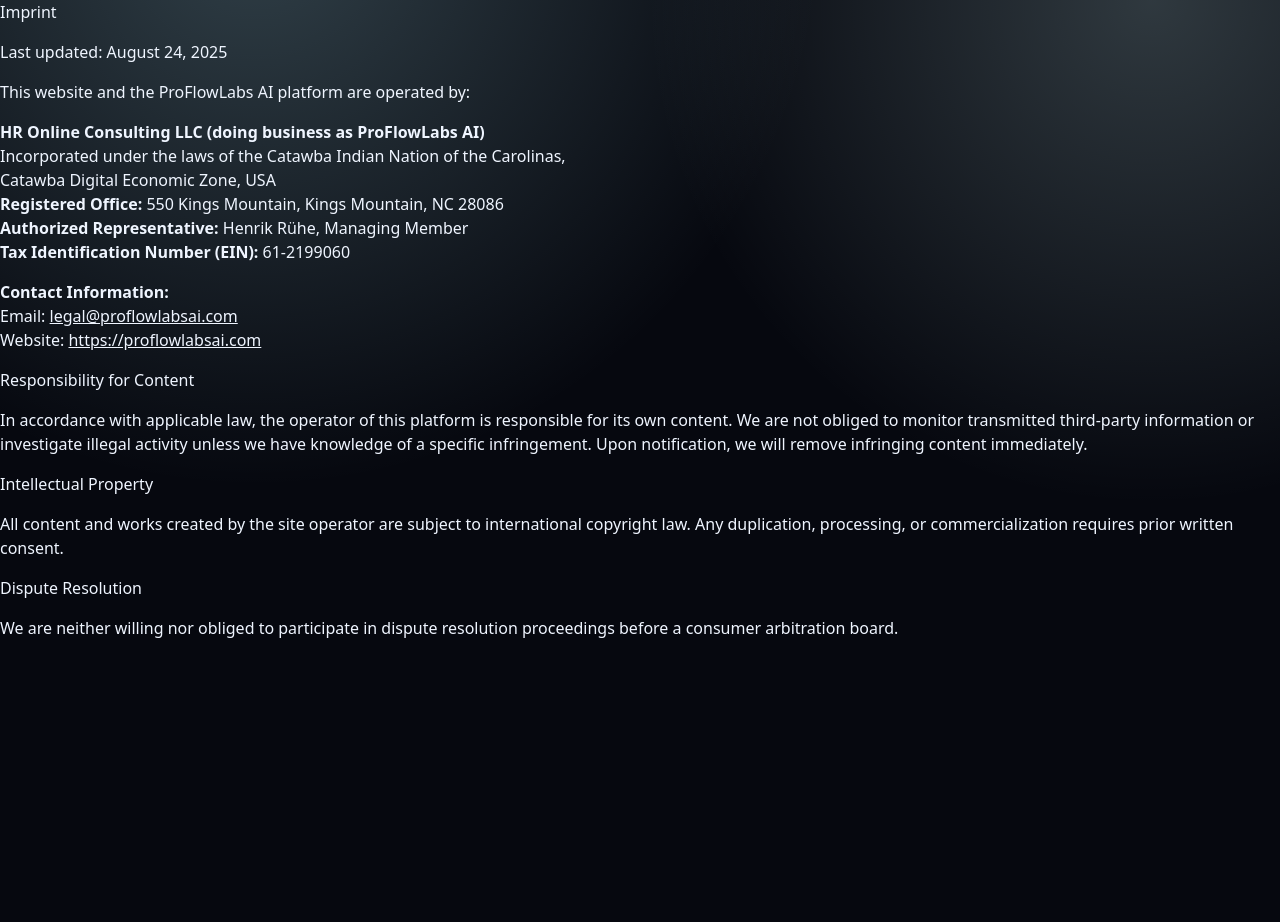
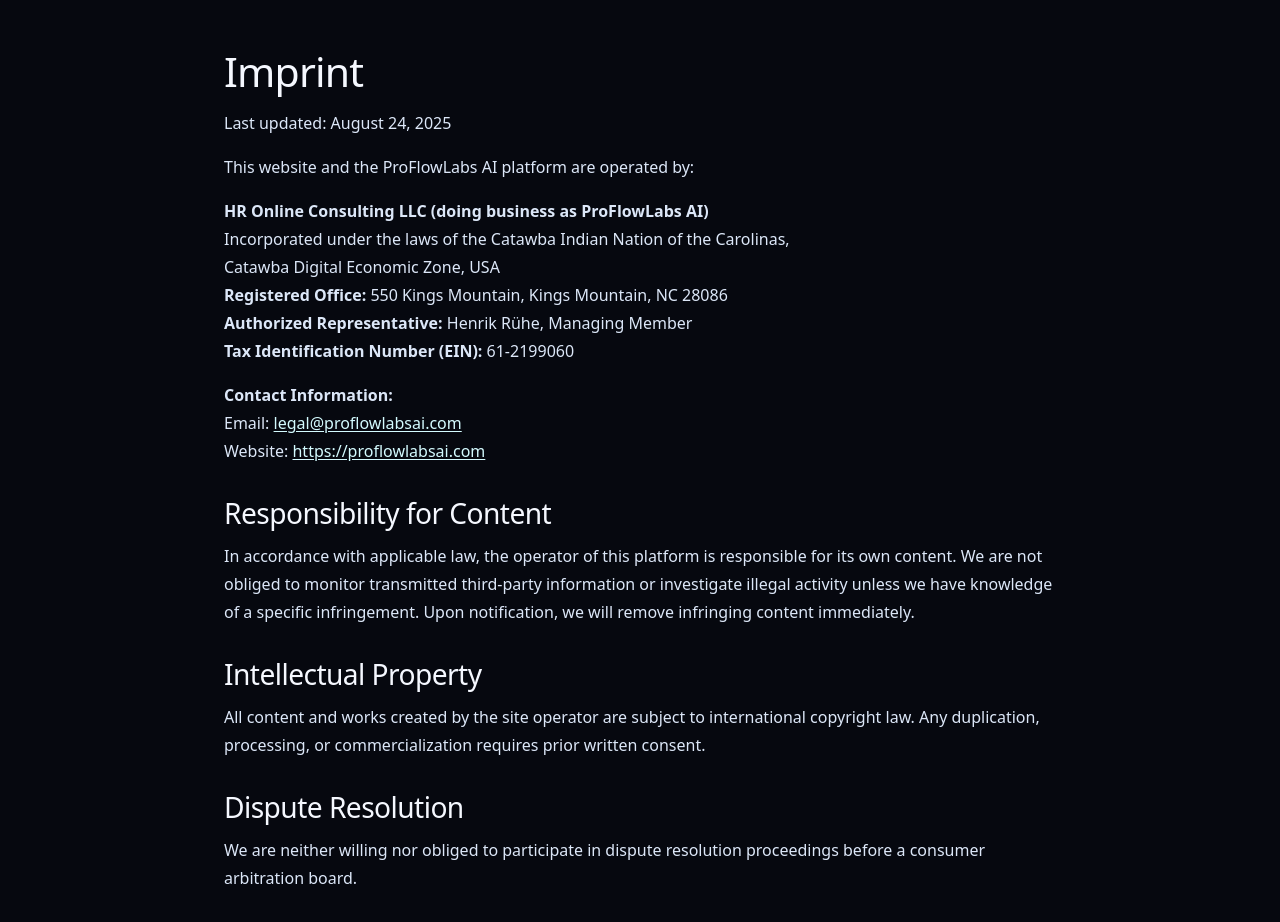
Before and after one commit to proflowlabs-ai/proflowlabsai-web, a Next.js app: page /imprint in a window 1280 px wide. Shown: the top 922 px of the page. Before the commit the page ends 800 px from the top, so only its background shows below. Built offline with nearby package versions, Linux system fonts and the light colour scheme.

Commit message:
Fix legal pages typography and layout background

```diff
--- a/app/globals.css
+++ b/app/globals.css
@@ -348,6 +348,60 @@
   font-size: 1rem;
 }
 
+.legal-page {
+  max-width: 52rem;
+  margin: 0 auto;
+  color: var(--text-secondary);
+  line-height: 1.75;
+}
+
+.legal-page h1,
+.legal-page h2 {
+  font-family: var(--font-display), "Arial Narrow", sans-serif;
+  color: var(--text-primary);
+  line-height: 1.15;
+  letter-spacing: -0.02em;
+}
+
+.legal-page h1 {
+  margin: 0 0 0.85rem;
+  font-size: clamp(2rem, 3.2vw, 2.9rem);
+}
+
+.legal-page h2 {
+  margin: 2rem 0 0.8rem;
+  font-size: clamp(1.35rem, 2.2vw, 1.9rem);
+}
+
+.legal-page p,
+.legal-page ul,
+.legal-page address,
+.legal-page hr {
+  margin: 0 0 1rem;
+}
+
+.legal-page ul {
+  padding-left: 1.35rem;
+}
+
+.legal-page li {
+  margin: 0.3rem 0;
+}
+
+.legal-page a {
+  color: var(--accent-strong);
+  text-underline-offset: 0.14em;
+}
+
+.legal-page address {
+  font-style: normal;
+}
+
+.legal-page hr {
+  border: 0;
+  border-top: 1px solid color-mix(in srgb, var(--surface-border) 88%, transparent);
+}
+
 @keyframes riseIn {
   from {
     opacity: 0;
--- a/app/imprint/page.tsx
+++ b/app/imprint/page.tsx
@@ -8,7 +8,8 @@
 
 export default function ImprintPage() {
   return (
-    <div className="space-y-4">
+    <main className="min-h-screen bg-[var(--background)] px-6 py-12 text-[var(--foreground)] md:px-10">
+      <div className="legal-page">
       <h1>Imprint</h1>
       <p>Last updated: August 24, 2025</p>
 
@@ -56,6 +57,7 @@
       <p>
         We are neither willing nor obliged to participate in dispute resolution proceedings before a consumer arbitration board.
       </p>
-    </div>
+      </div>
+    </main>
   )
 }
--- a/app/privacy/page.tsx
+++ b/app/privacy/page.tsx
@@ -8,7 +8,8 @@
 
 export default function PrivacyPage() {
   return (
-    <div className="space-y-4">
+    <main className="min-h-screen bg-[var(--background)] px-6 py-12 text-[var(--foreground)] md:px-10">
+      <div className="legal-page">
       <h1>Privacy Policy</h1>
       <p>Last updated August 23, 2025</p>
 
@@ -80,6 +81,7 @@
         HR Online Consulting LLC<br />
         550 Kings Mountain, Kings Mountain, NC 28086, United States
       </address>
-    </div>
+      </div>
+    </main>
   )
 }
```
